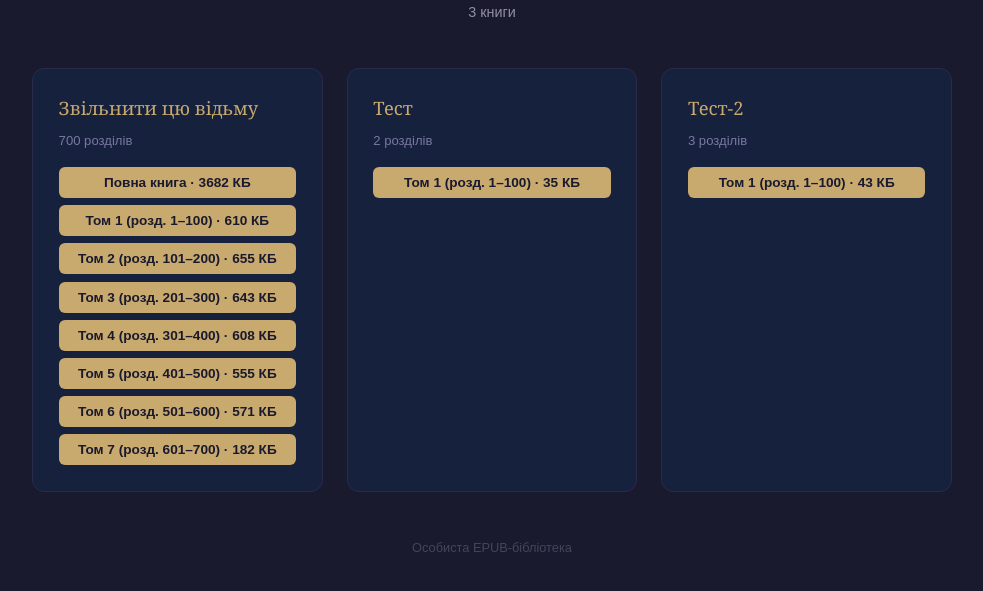
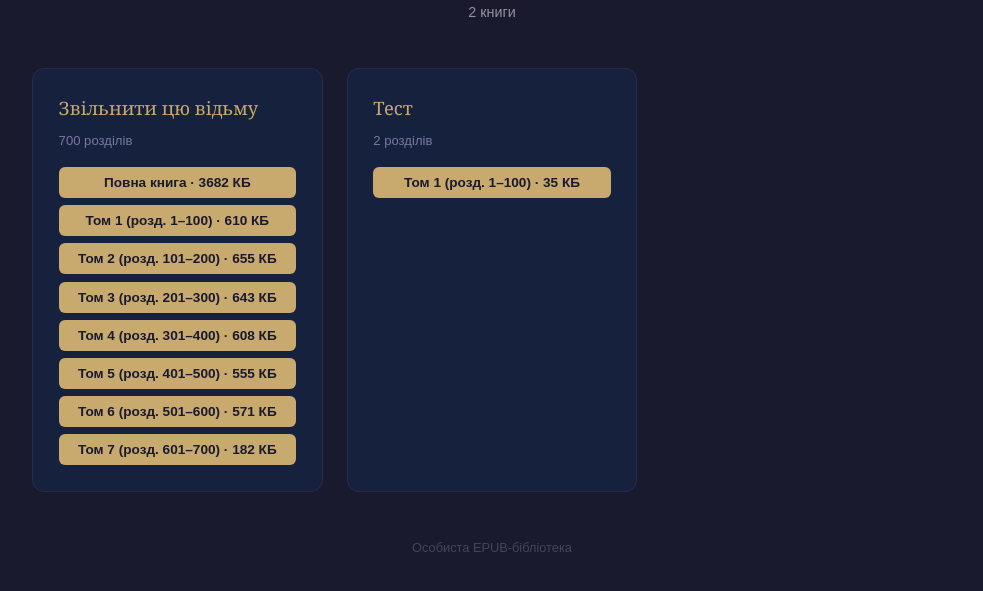
Before and after one commit to damorest/witch-book, a plain HTML site: page index.html in a window 1280 px wide. Shown: the part 77-668 px from the top of the page, without its empty margins (148-1131 px from the left). Drawn offline with Linux system fonts and the light colour scheme.

Commit message:
Library: remove «2»

```diff
--- a/index.html
+++ b/index.html
@@ -60,7 +60,7 @@
 <body>
   <header>
     <h1>Моя бібліотека</h1>
-    <p>3 книги</p>
+    <p>2 книги</p>
   </header>
   <div class="library">
   <div class="card">
@@ -84,13 +84,6 @@
       <a class="btn" href="books/book/zvilnyty_vidmu_vol_1.epub" download>Том 1 (розд. 1–100) · 35 КБ</a>
     </div>
   </div>
-  <div class="card">
-    <div class="card-title">Тест-2</div>
-    <div class="card-meta">3 розділів</div>
-    <div class="downloads">
-      <a class="btn" href="books/2/zvilnyty_vidmu_vol_1.epub" download>Том 1 (розд. 1–100) · 43 КБ</a>
-    </div>
-  </div>
   </div>
   <footer>Особиста EPUB-бібліотека</footer>
 </body>
```
